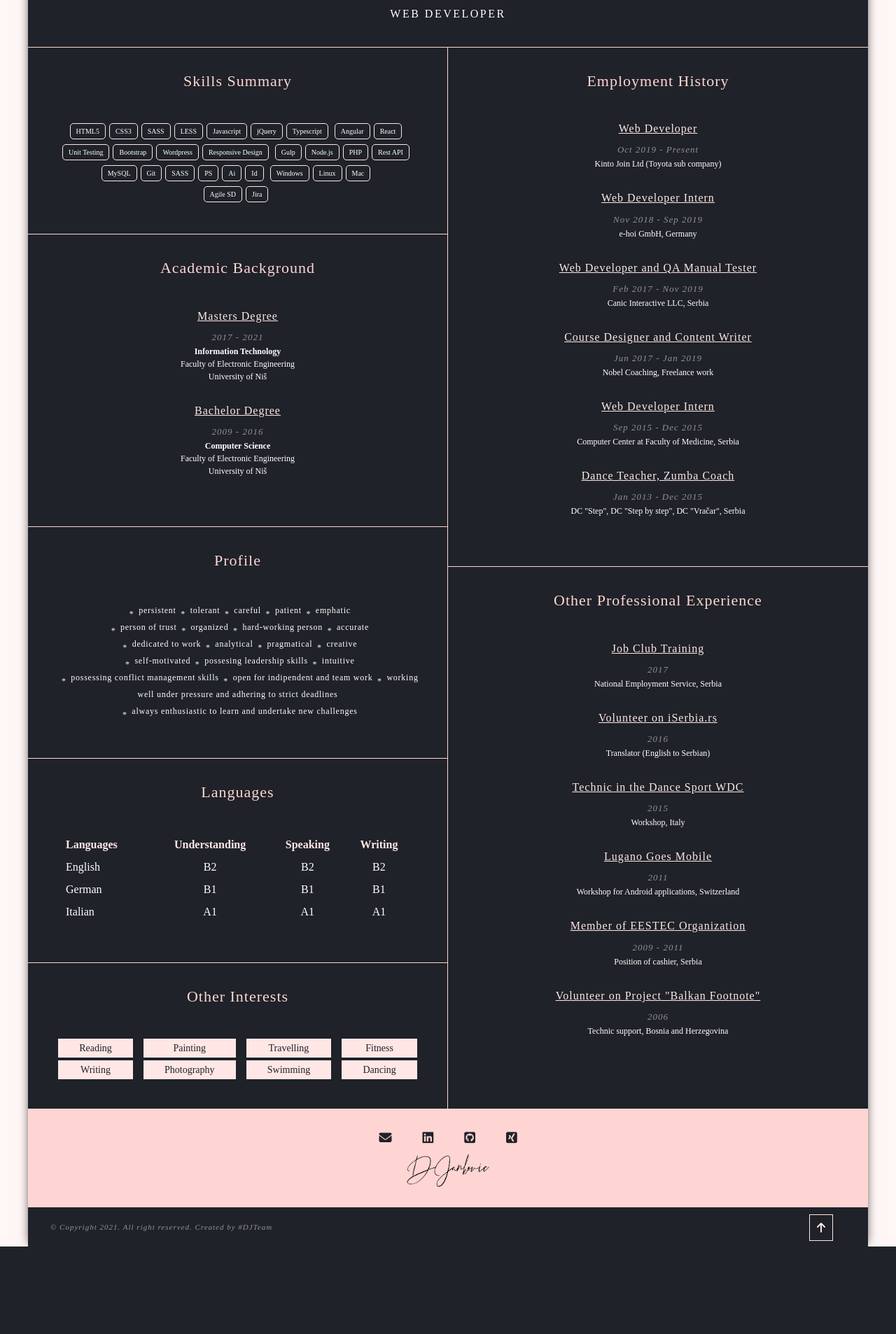
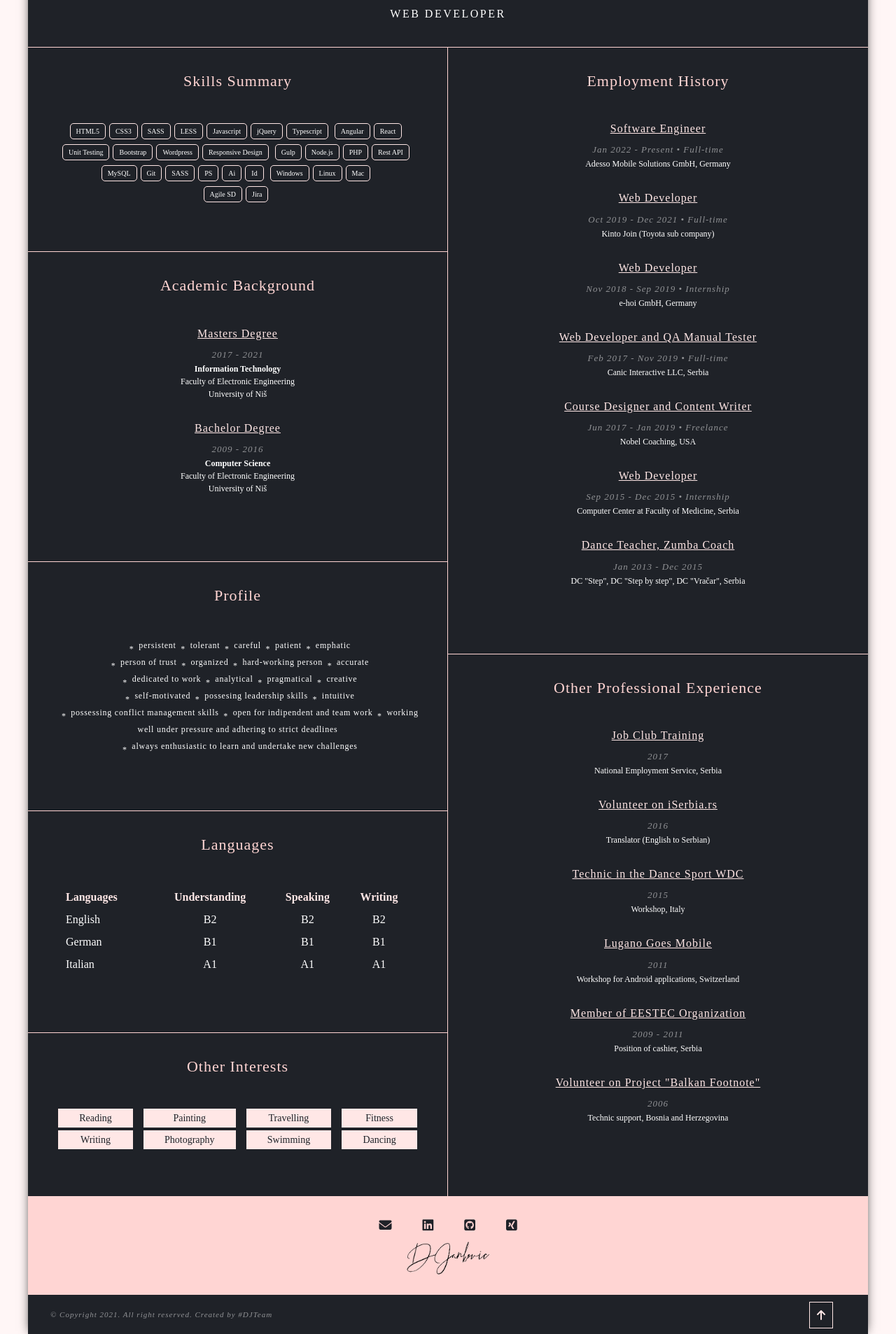
Before and after one commit to dejanajan/dejana.jankovic.github.io, a PHP site: page / in a window 1280 px wide. Shown: the part 297-2203 px from the top of the page at 70% size. Before the commit the page ends 2078 px from the top, so only its background shows below. Run offline with PHP 8.4, Linux system fonts and the light colour scheme; some libraries are stand-ins or nearby versions; some web fonts are replaced.

Commit message:
added new prof

```diff
--- a/index.html
+++ b/index.html
@@ -144,28 +144,33 @@
                       <h2>Employment History</h2>
                       <div class="employment">
                         <div class="wrap">
-                          <h3>Web Developer</h3>
-                          <span>Oct 2019 - Present</span>
-                          <p>Kinto Join Ltd (Toyota sub company)</p>
+                          <h3>Software Engineer</h3>
+                          <span>Jan 2022 - Present</span><span> &#8226; Full-time</span>
+                          <p>Adesso Mobile Solutions GmbH, Germany</p>
                         </div>
                         <div class="wrap">
-                          <h3>Web Developer Intern</h3>
-                          <span>Nov 2018 - Sep 2019</span>
+                          <h3>Web Developer</h3>
+                          <span>Oct 2019 - Dec 2021</span><span> &#8226; Full-time</span>
+                          <p>Kinto Join (Toyota sub company)</p>
+                        </div>
+                        <div class="wrap">
+                          <h3>Web Developer</h3>
+                          <span>Nov 2018 - Sep 2019</span><span> &#8226; Internship</span>
                           <p>e-hoi GmbH, Germany</p>
                         </div>
                         <div class="wrap">
                           <h3>Web Developer and QA Manual Tester</h3>
-                          <span>Feb 2017 - Nov 2019</span>
+                          <span>Feb 2017 - Nov 2019</span><span> &#8226; Full-time</span>
                           <p>Canic Interactive LLC, Serbia</p>
                         </div>
                         <div class="wrap">
                           <h3>Course Designer and Content Writer</h3>
-                          <span>Jun 2017 - Jan 2019</span>
-                          <p>Nobel Coaching, Freelance work</p>
+                          <span>Jun 2017 - Jan 2019</span><span> &#8226; Freelance</span>
+                          <p>Nobel Coaching, USA</p>
                         </div>
                         <div class="wrap">
-                          <h3>Web Developer Intern</h3>
-                          <span>Sep 2015 - Dec 2015</span>
+                          <h3>Web Developer</h3>
+                          <span>Sep 2015 - Dec 2015</span><span> &#8226; Internship</span>
                           <p>Computer Center at Faculty of Medicine, Serbia</p>
                         </div>
                         <div class="wrap">
--- a/style/scss/style.scss
+++ b/style/scss/style.scss
@@ -131,7 +131,7 @@ main {
             color: $babyRose;
         }
         .box {
-            padding: 35px 0 20px 0;
+            padding: 35px 0 45px 0;
             @media (max-width: 1200px) {
                 border-right: none;
                 border-bottom: 1px solid $babyRose;
```
Also changed, not shown: style/css/style.css.
